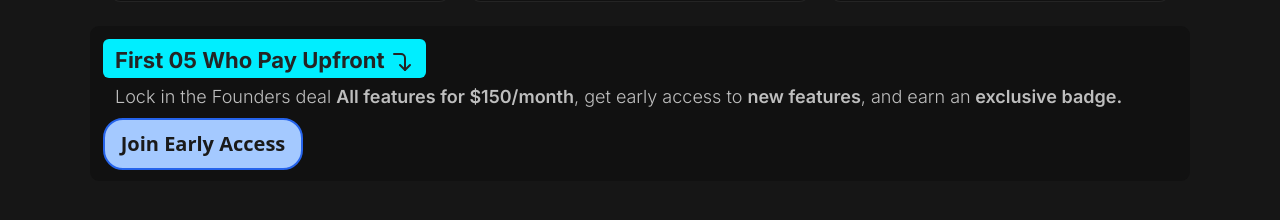
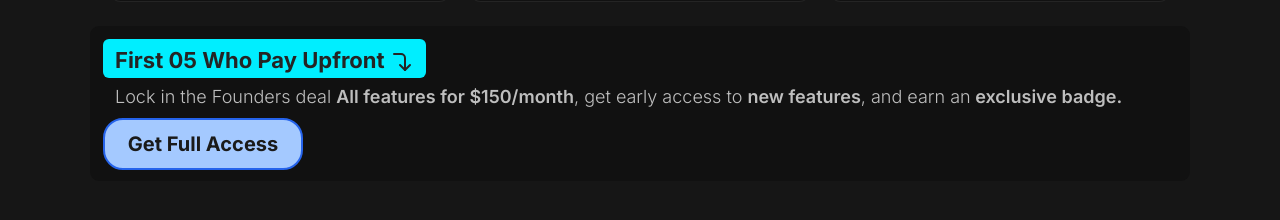
Before and after one commit to Nxtdev-Softwares/Amplora-Landing-Page, a React (Vite) app: page /WaitListForm in a window 1280 px wide. Shown: the part 1822-2042 px from the top of the page. Built offline with nearby package versions, Linux system fonts and the light colour scheme; no server answers.

Commit message:
Updated some contents

```diff
--- a/src/pages/LandingPages/ProductDevelopedWithPartners/NXTDEV/pages/Amplora/styles/HomeStyles.css
+++ b/src/pages/LandingPages/ProductDevelopedWithPartners/NXTDEV/pages/Amplora/styles/HomeStyles.css
@@ -1260,7 +1260,7 @@ body {
     margin: 0px;
     font-weight: 800;
     font-size: 19px;
-    color: black;
+    color: rgb(26, 26, 26);
 }
 .pricing-card.founding h3 {
     font-weight: 500;
@@ -1273,7 +1273,8 @@ body {
     font-weight: 500;
 }
 .pricing-card.founding h2 {
-    color: black; font-weight: bold;
+    margin-top: 20px;
+    color: rgb(65, 35, 22); font-weight: bold;
     font-size: 16px;
     text-align: center;
 }
@@ -1373,6 +1374,9 @@ body {
         min-height: auto;
         padding-bottom: 30px;
     }
+    .pricing-card.founding h2 {
+        margin-top: 0px;
+    }
     .pricing-strcture-container {
         margin-top: 0px;
     }
--- a/src/pages/LandingPages/ProductDevelopedWithPartners/NXTDEV/pages/Amplora/styles/WaitListFormPage.css
+++ b/src/pages/LandingPages/ProductDevelopedWithPartners/NXTDEV/pages/Amplora/styles/WaitListFormPage.css
@@ -620,6 +620,7 @@ button {
     background-color: rgb(164, 201, 255);
     border: 2px solid #2563EB;
     font-weight: bold;
+    font-family: Inter, sans-serif;
     font-size: 20px;
     color: rgb(26, 26, 26);
     min-width: 200px;
--- a/src/pages/LandingPages/ProductDevelopedWithPartners/NXTDEV/pages/WaitListForm.jsx
+++ b/src/pages/LandingPages/ProductDevelopedWithPartners/NXTDEV/pages/WaitListForm.jsx
@@ -418,8 +418,8 @@ function WaitListForm() {
               <span className="special">new features</span>, and earn an
               <span className="special"> exclusive badge.</span>
             </p>
-            <a href="#form-section" className='d-flex mb-2' style={{textDecoration: "none", width: "100px"}}>
-              <button className="default-btn">Join Early Access</button>
+            <a href="/partners/products/amplora/UpfrontPaymentPage" className='d-flex mb-2' style={{textDecoration: "none", width: "100px"}}>
+              <button className="default-btn">Get Full Access</button>
             </a>
           </div>
           {/* <div className='scary-note flex-column'>
```
